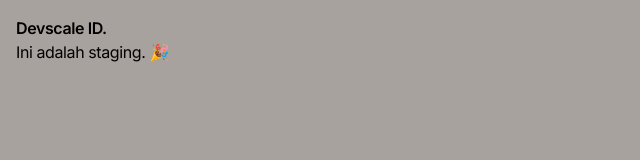
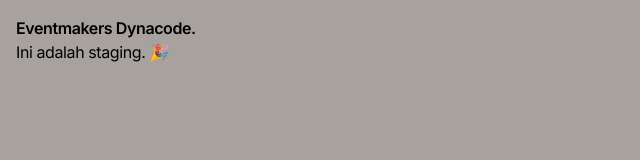
Before and after one commit to rezarinaldi/eventmakers-dynacode, a Next.js app: page / in a window 1280 px wide. Shown: the top 160 px of the page, without its empty margins (0-640 px from the left). Built offline with nearby package versions, Linux system fonts and the light colour scheme.

Commit message:
fix: domain vercel staging branch

```diff
--- a/src/app/layout.js
+++ b/src/app/layout.js
@@ -5,10 +5,8 @@
 const inter = Inter({ subsets: ["latin"] });
 
 export const metadata = {
-  title: "Template Next.js | Devscale ID",
+  title: "Eventmakers Dynacode",
   description: "The React Framework for the Web",
-  publishedTime: "28-01-2024",
-  authors: ["Devscale ID Student"],
   icons: {
     icon: [
       { url: "/icon.png" },
--- a/src/components/Header.jsx
+++ b/src/components/Header.jsx
@@ -1,3 +1,3 @@
 export const Header = () => {
-  return <header className="font-semibold">Devscale ID.</header>;
+  return <header className="font-semibold">Eventmakers Dynacode.</header>;
 };
```
